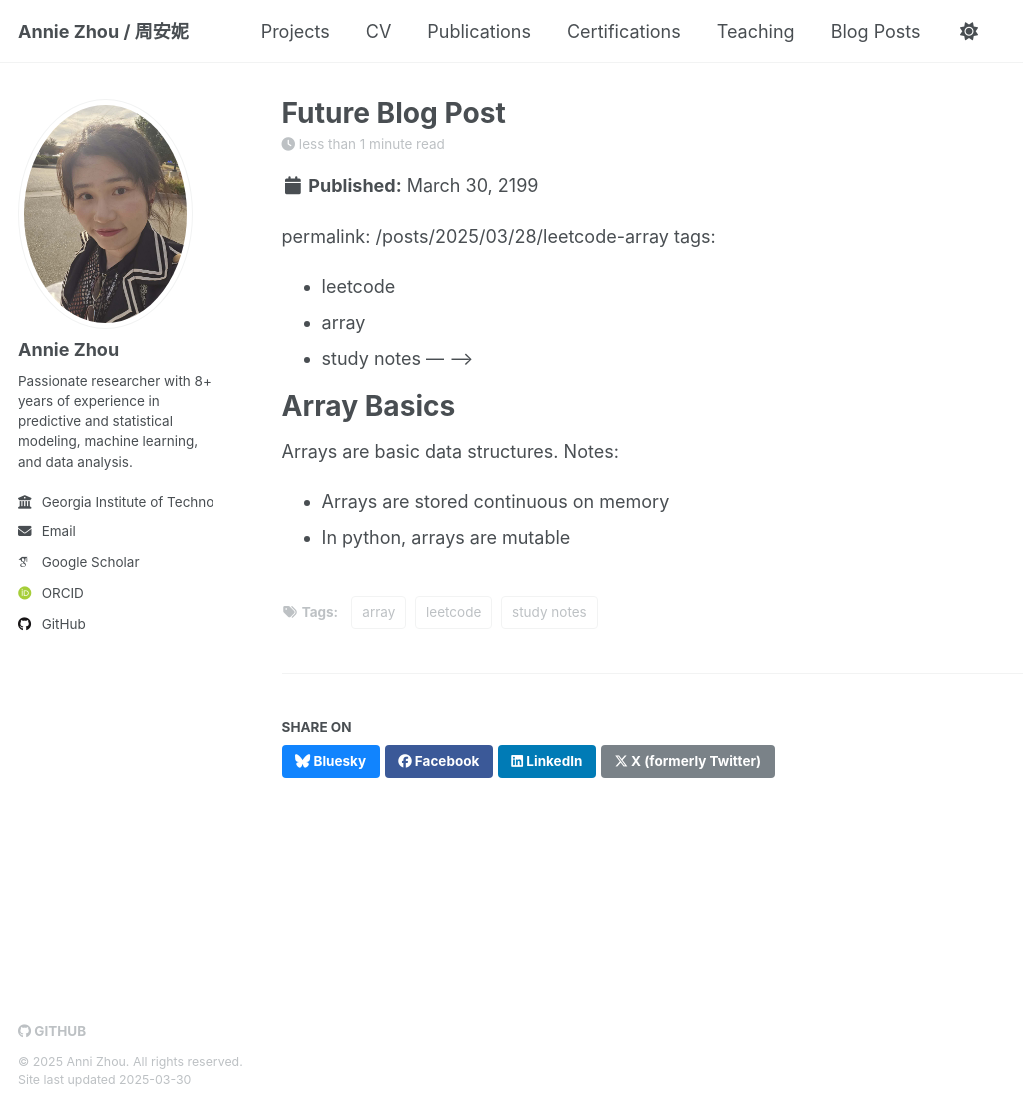
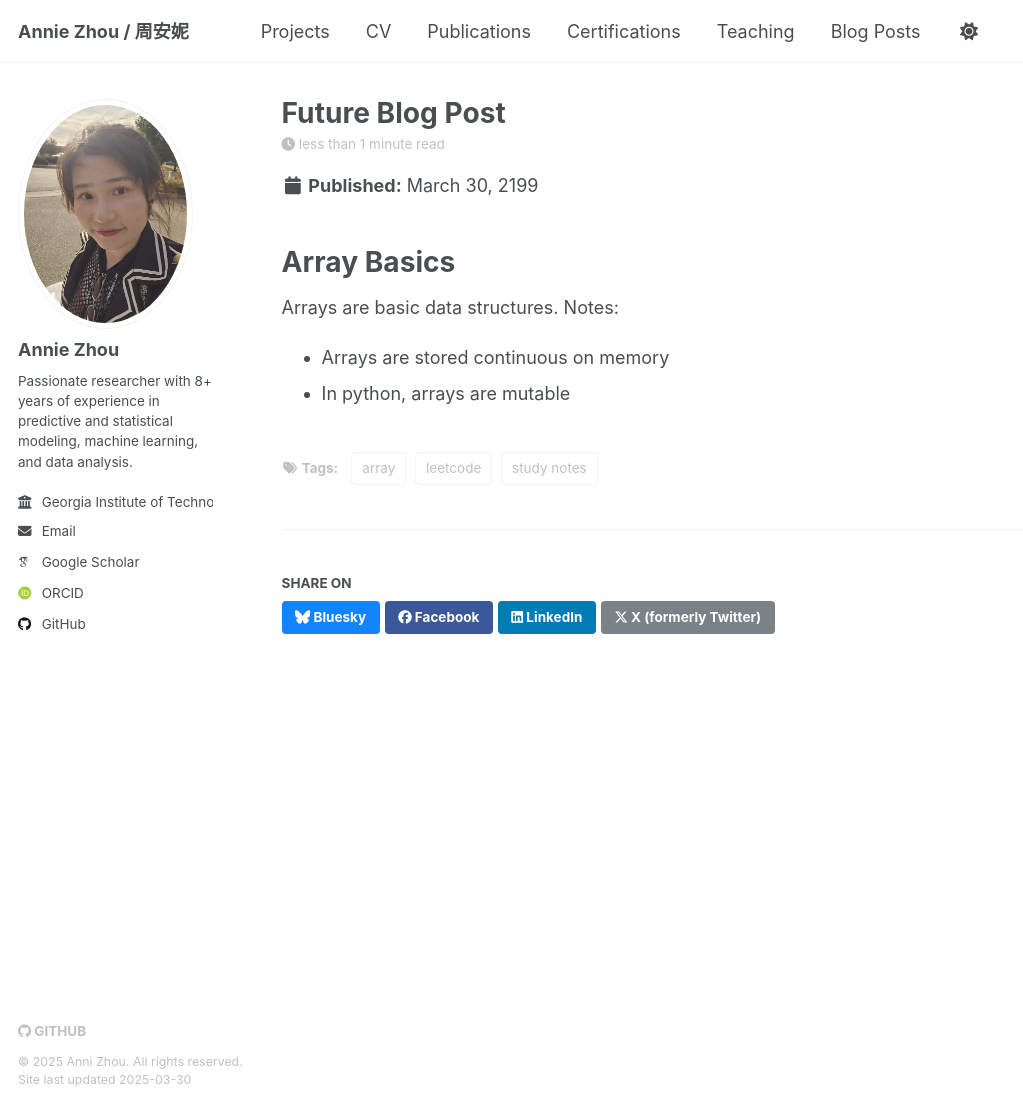
Before and after one commit to Annie983284450-1/Annie983284450-1.github.io, a Jekyll site: the page built from _posts/2199-01-01-future-post.md, in a window 1280 px wide and 1108 px high. Shown: the whole window, without its empty margins (0-1023 px from the left). Built offline with Jekyll 4.4.1, drawn with Linux system fonts in a browser that asks for light colours; some web fonts are replaced.

Commit message:
Update 2199-01-01-future-post.md

```diff
--- a/_posts/2199-01-01-future-post.md
+++ b/_posts/2199-01-01-future-post.md
@@ -9,15 +9,7 @@ tags:
 ---
 
 
-<!-- title: 'Leetcode Array Problems'
-date: 2025-03-30
-<!-- # permalink: /posts/2012/08/blog-post-4/ (example) -->
-permalink: /posts/2025/03/28/leetcode-array
-tags:
-  - leetcode
-  - array
-  - study notes
---- -->
+ <!-- title: 'Leetcode Array Problems' -->
 
 
 Array Basics
```
